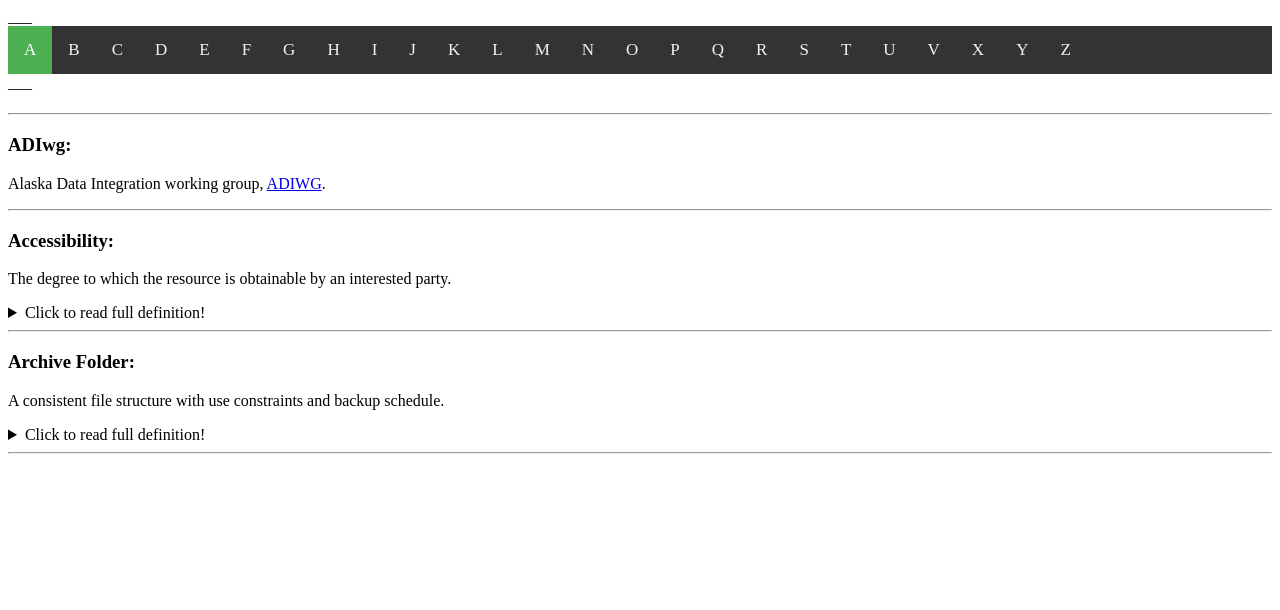
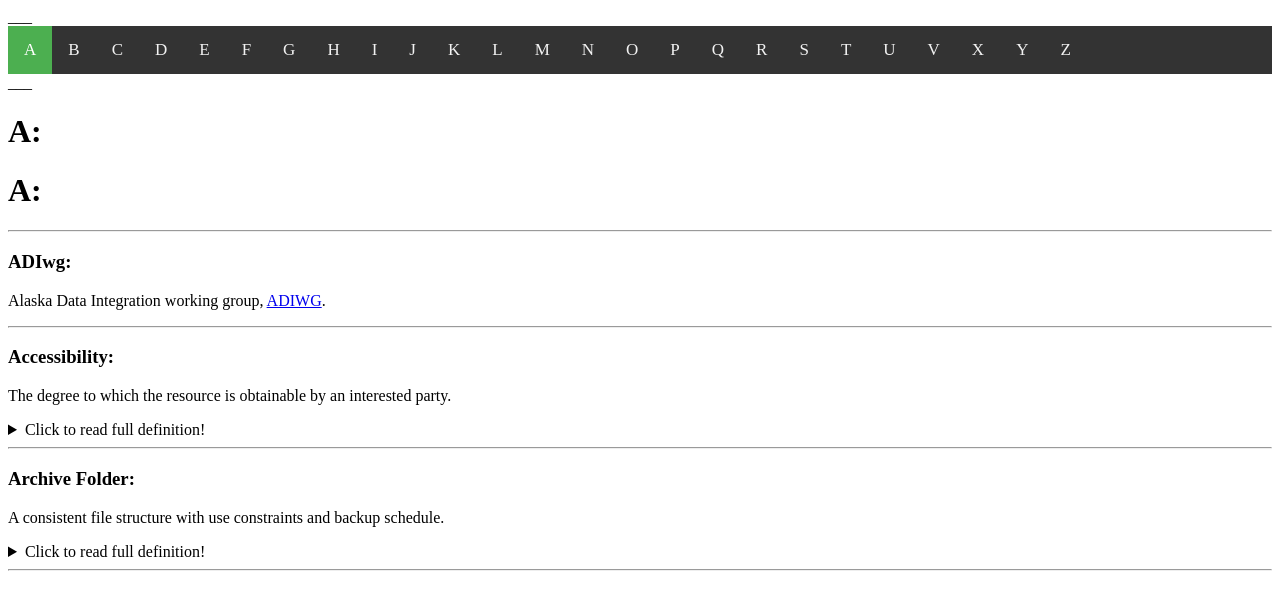
Before and after one commit to IronRico/TestGlossary, a Jekyll site: the page built from A.md, in a window 1280 px wide. Shown: the top 610 px of the page. Built offline with Jekyll 4.4.1, drawn with Linux system fonts in a browser that asks for light colours; our own code applies the rules of GitHub Pages for plain Markdown files.

Commit message:
Update A.md

```diff
--- a/A.md
+++ b/A.md
@@ -1,4 +1,4 @@
-
+# **A:**
 
 ___
 
```
